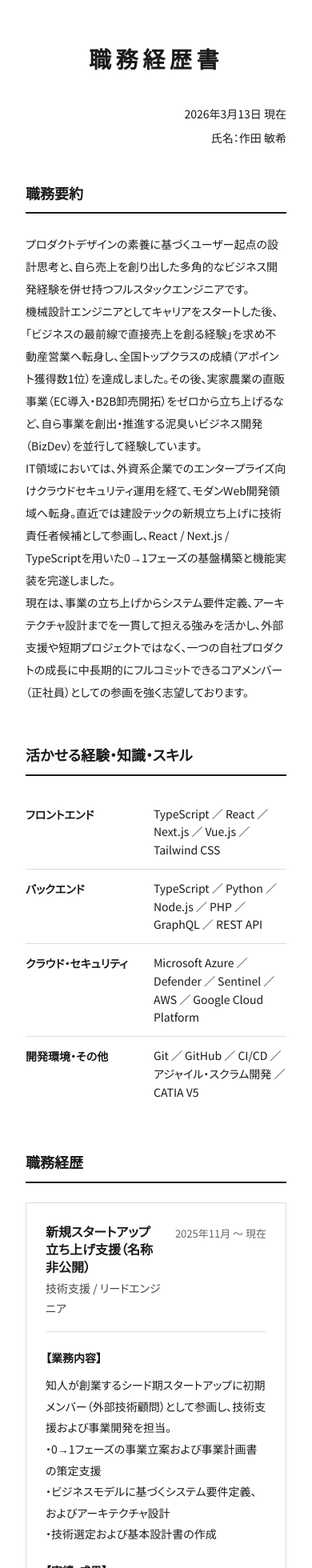
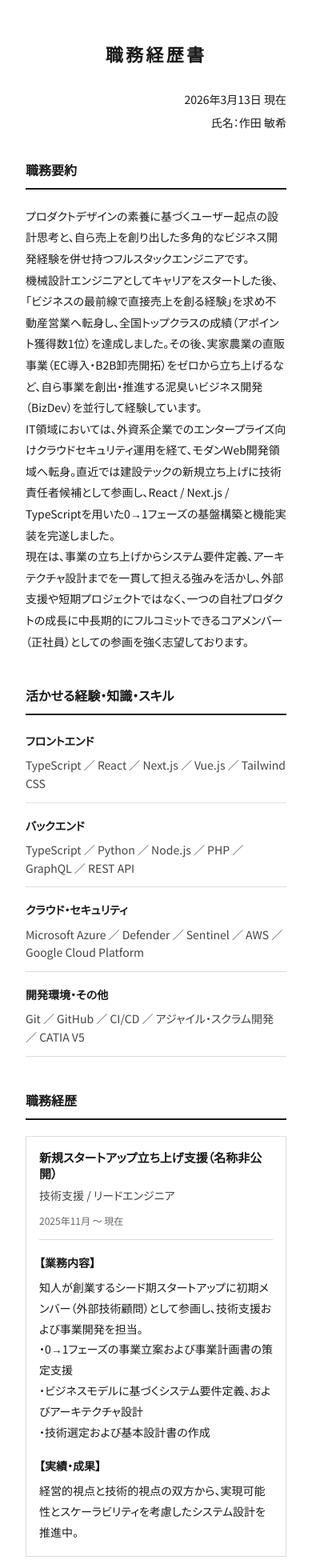
Before and after one commit to bright-broom/WorkHistory, a Next.js app in the folder web/: page / in a window 390 px wide. Shown: the top 1960 px of the page at 80% size. Built offline with nearby package versions, Linux system fonts and the light colour scheme.

Commit message:
refactor(web): 再利用可能なSection・SectionHeadingコンポーネントの導入および各セクションのUIリファクタリング

```diff
--- a/web/src/components/Experience.tsx
+++ b/web/src/components/Experience.tsx
@@ -1,69 +1,79 @@
 import { resumeData } from "@/data/resume";
+import { Section } from "./Section";
 
 export function Experience() {
   return (
-    <section className="mb-12">
-      <h2 className="text-[18px] font-bold border-b-2 border-[var(--color-border-dark)] pb-2 mb-6">
-        職務経歴
-      </h2>
-
-      <div className="space-y-8">
+    <Section title="職務経歴">
+      <div className="space-y-6 sm:space-y-8">
         {resumeData.experiences.map((exp) => (
           <article
             key={exp.id}
-            className="border border-[var(--color-border)] p-6"
+            className="border border-[var(--color-border)] p-4 sm:p-6 bg-white"
           >
             {/* ヘッダー：会社名・期間 */}
-            <header className="mb-5 pb-4 border-b border-[var(--color-border)]">
-              <div className="flex justify-between items-start gap-4">
-                <div>
-                  <h3 className="text-[16px] font-bold text-[var(--color-text)] leading-snug mb-1">
+            <header className="mb-4 sm:mb-5 pb-3 sm:pb-4 border-b border-[var(--color-border)]">
+              {/* モバイル: 縦並び / タブレット以上: 横並び */}
+              <div className="flex flex-col sm:flex-row sm:justify-between sm:items-start gap-1 sm:gap-4">
+                <div className="flex-1">
+                  <h3 className="
+                    text-[15px] sm:text-[16px]
+                    font-bold
+                    text-[var(--color-text)]
+                    leading-snug
+                    mb-1
+                  ">
                     {exp.company}
                   </h3>
-                  <p className="text-[14px] text-[var(--color-text-secondary)]">
+                  <p className="text-[var(--color-text-secondary)]">
                     {exp.role}
                   </p>
                 </div>
-                <time className="text-[13px] text-[var(--color-text-muted)] whitespace-nowrap flex-shrink-0 pt-0.5">
+                <time className="
+                  text-[var(--color-text-muted)]
+                  whitespace-nowrap
+                  flex-shrink-0
+                  text-[12px] sm:text-[13px]
+                  mt-1 sm:mt-0.5
+                ">
                   {exp.period}
                 </time>
               </div>
             </header>
 
             {/* 本文 */}
-            <div className="space-y-5">
+            <div className="space-y-4 sm:space-y-5">
               {/* 業務内容 */}
               <div>
-                <h4 className="text-[14px] font-bold text-[var(--color-text)] mb-2">
+                <h4 className="font-bold text-[var(--color-text)] mb-1.5 sm:mb-2">
                   【業務内容】
                 </h4>
-                <p className="text-[14px] text-[var(--color-text)] leading-[1.9] whitespace-pre-wrap">
+                <p className="text-[var(--color-text)] leading-[1.85] sm:leading-[1.9] whitespace-pre-wrap">
                   {exp.description}
                 </p>
               </div>
 
               {/* 実績・成果 */}
               <div>
-                <h4 className="text-[14px] font-bold text-[var(--color-text)] mb-2">
+                <h4 className="font-bold text-[var(--color-text)] mb-1.5 sm:mb-2">
                   【実績・成果】
                 </h4>
-                <p className="text-[14px] text-[var(--color-text)] leading-[1.9]">
+                <p className="text-[var(--color-text)] leading-[1.85] sm:leading-[1.9]">
                   {exp.achievements}
                 </p>
               </div>
 
               {/* 退職理由（存在する場合） */}
               {exp.reason && (
-                <div className="bg-[var(--color-surface)] p-4 mt-4">
-                  <p className="text-[13px] text-[var(--color-text-muted)] leading-[1.8]">
+                <aside className="bg-[var(--color-surface)] p-3 sm:p-4 mt-3 sm:mt-4">
+                  <p className="text-[12px] sm:text-[13px] text-[var(--color-text-muted)] leading-[1.75] sm:leading-[1.8]">
                     {exp.reason}
                   </p>
-                </div>
+                </aside>
               )}
             </div>
           </article>
         ))}
       </div>
-    </section>
+    </Section>
   );
 }
--- a/web/src/components/Hero.tsx
+++ b/web/src/components/Hero.tsx
@@ -1,16 +1,23 @@
 import { resumeData } from "@/data/resume";
 import { CurrentDate } from "./CurrentDate";
+import { SectionHeading } from "./SectionHeading";
 
 export function Hero() {
   return (
-    <header className="mb-12">
+    <header className="mb-10 sm:mb-12">
       {/* ドキュメントタイトル - 中央揃え */}
-      <h1 className="text-[28px] font-bold text-center tracking-[0.2em] mb-8">
+      <h1 className="
+        text-[22px] sm:text-[25px] lg:text-[28px]
+        font-bold
+        text-center
+        tracking-[0.15em] sm:tracking-[0.2em]
+        mb-6 sm:mb-8
+      ">
         職務経歴書
       </h1>
 
-      {/* 日付・氏名 - 右寄せ、同じサイズ */}
-      <div className="text-right mb-10 text-[14px]">
+      {/* 日付・氏名 - 右寄せ */}
+      <div className="text-right mb-8 sm:mb-10">
         <p className="mb-1">
           <CurrentDate />
         </p>
@@ -19,12 +26,10 @@
         </p>
       </div>
 
-      {/* 職務要約 - 見出しは左寄せ */}
+      {/* 職務要約 */}
       <section>
-        <h2 className="text-[18px] font-bold border-b-2 border-[var(--color-border-dark)] pb-2 mb-6 text-left">
-          職務要約
-        </h2>
-        <p className="text-[14px] leading-[2] text-[var(--color-text)] whitespace-pre-wrap text-left">
+        <SectionHeading>職務要約</SectionHeading>
+        <p className="leading-[1.9] sm:leading-[2] text-[var(--color-text)] whitespace-pre-wrap text-left">
           {resumeData.summary}
         </p>
       </section>
--- /dev/null
+++ b/web/src/components/Section.tsx
@@ -0,0 +1,16 @@
+import { ReactNode } from "react";
+import { SectionHeading } from "./SectionHeading";
+
+interface SectionProps {
+  title: string;
+  children: ReactNode;
+}
+
+export function Section({ title, children }: SectionProps) {
+  return (
+    <section className="mb-10 sm:mb-12">
+      <SectionHeading>{title}</SectionHeading>
+      {children}
+    </section>
+  );
+}
--- /dev/null
+++ b/web/src/components/SectionHeading.tsx
@@ -0,0 +1,20 @@
+import { ReactNode } from "react";
+
+interface SectionHeadingProps {
+  children: ReactNode;
+}
+
+export function SectionHeading({ children }: SectionHeadingProps) {
+  return (
+    <h2 className="
+      text-[16px] sm:text-[17px] lg:text-[18px]
+      font-bold
+      border-b-2 border-[var(--color-border-dark)]
+      pb-2
+      mb-5 sm:mb-6
+      text-left
+    ">
+      {children}
+    </h2>
+  );
+}
--- a/web/src/components/SelfPR.tsx
+++ b/web/src/components/SelfPR.tsx
@@ -1,24 +1,21 @@
 import { resumeData } from "@/data/resume";
+import { Section } from "./Section";
 
 export function SelfPR() {
   return (
-    <section className="mb-12">
-      <h2 className="text-[18px] font-bold border-b-2 border-[var(--color-border-dark)] pb-2 mb-6">
-        自己PR
-      </h2>
-
-      <div className="space-y-6">
+    <Section title="自己PR">
+      <div className="space-y-6 sm:space-y-8">
         {resumeData.selfPR.map((pr, idx) => (
           <article key={idx}>
-            <h3 className="text-[14px] font-bold text-[var(--color-text)] mb-3">
+            <h3 className="font-bold text-[var(--color-text)] mb-2 sm:mb-3 leading-snug">
               {pr.title}
             </h3>
-            <p className="text-[14px] text-[var(--color-text)] leading-[1.9] whitespace-pre-wrap">
+            <p className="text-[var(--color-text)] leading-[1.85] sm:leading-[1.95] whitespace-pre-wrap">
               {pr.content}
             </p>
           </article>
         ))}
       </div>
-    </section>
+    </Section>
   );
 }
--- a/web/src/components/Skills.tsx
+++ b/web/src/components/Skills.tsx
@@ -1,28 +1,41 @@
 import { resumeData } from "@/data/resume";
+import { Section } from "./Section";
 
 export function Skills() {
   return (
-    <section className="mb-12">
-      <h2 className="text-[18px] font-bold border-b-2 border-[var(--color-border-dark)] pb-2 mb-6">
-        活かせる経験・知識・スキル
-      </h2>
-      <table className="w-full">
+    <Section title="活かせる経験・知識・スキル">
+      {/* モバイル: 縦並び / タブレット以上: 表形式 */}
+      <div className="sm:hidden space-y-4">
+        {resumeData.skills.map((category) => (
+          <div key={category.name} className="border-b border-[var(--color-border)] pb-3">
+            <h3 className="font-bold text-[var(--color-text)] mb-1.5">
+              {category.name}
+            </h3>
+            <p className="text-[var(--color-text-secondary)] leading-relaxed">
+              {category.items.join(" ／ ")}
+            </p>
+          </div>
+        ))}
+      </div>
+
+      {/* タブレット以上: 表形式 */}
+      <table className="hidden sm:table w-full">
         <tbody>
           {resumeData.skills.map((category, idx) => (
             <tr
               key={category.name}
               className={idx !== resumeData.skills.length - 1 ? "border-b border-[var(--color-border)]" : ""}
             >
-              <th className="text-left text-[14px] font-bold py-3 pr-8 w-[160px] align-top text-[var(--color-text)]">
+              <th className="text-left py-3 pr-8 w-[140px] lg:w-[160px] font-bold text-[var(--color-text)] align-top">
                 {category.name}
               </th>
-              <td className="text-[14px] py-3 text-[var(--color-text)] leading-relaxed">
+              <td className="py-3 text-[var(--color-text)] leading-relaxed">
                 {category.items.join(" ／ ")}
               </td>
             </tr>
           ))}
         </tbody>
       </table>
-    </section>
+    </Section>
   );
 }
```
